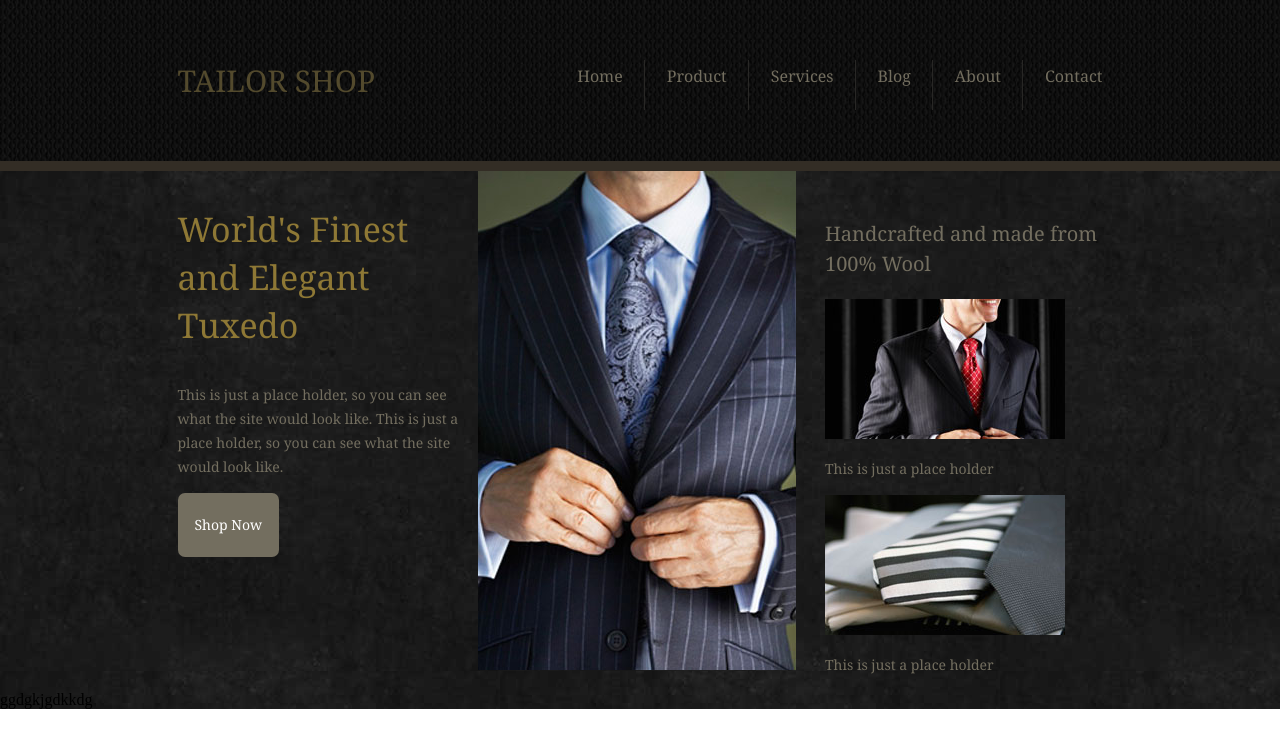
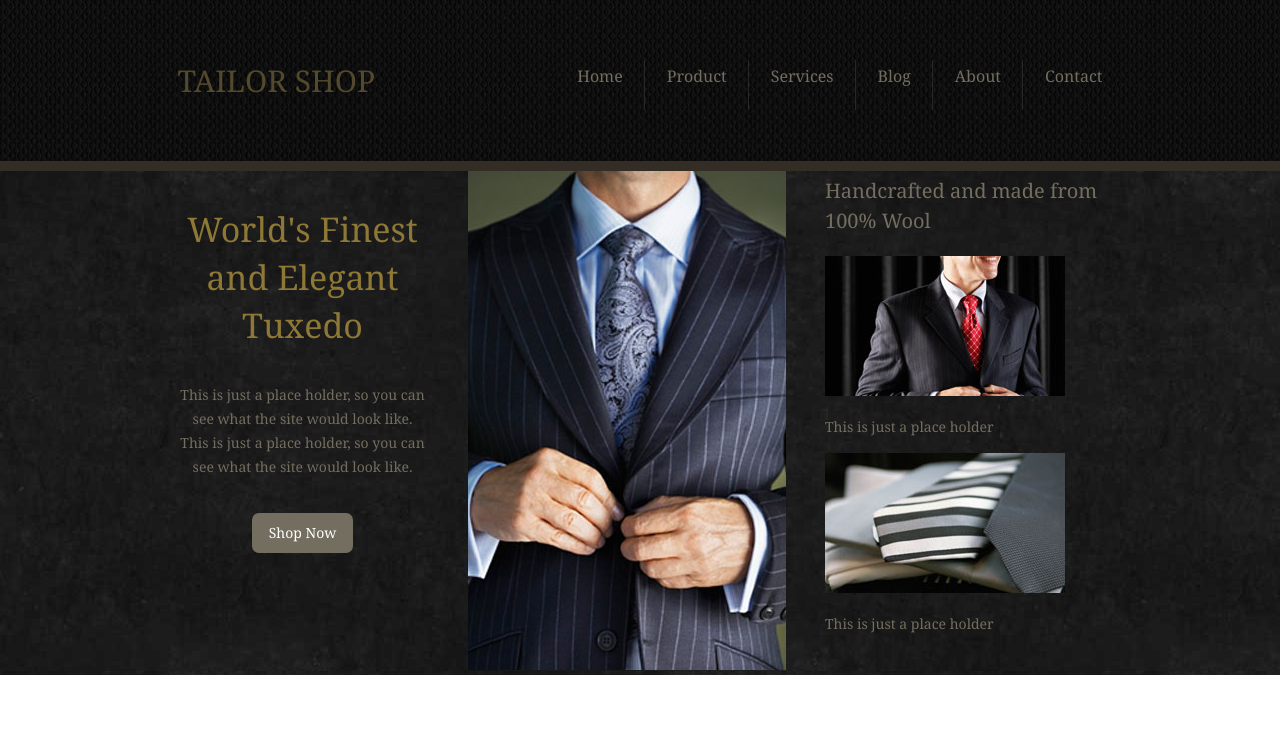
Before and after one commit to AnnVrt/tailor_shop, a plain HTML site: page index.html in a window 1280 px wide. Drawn offline with Linux system fonts and the light colour scheme.

Commit message:
fixed bugs

```diff
--- a/index.html
+++ b/index.html
@@ -23,15 +23,15 @@
             </section>
             <section class="header-section">
                 <div class="h-sect-box content-width">
-                    <div class="h-box-inline-block cxz">
+                    <div class="h-box-inline-block inline-block-left">
                         <div class="box-text-shop">
-                            <h3 class="text-title">World's Finest and Elegant Tuxedo</h3>
-                            <p class="text-desc">This is just a place holder, so you can see what the site would look like. This is just a place holder, so you can see what the site would look like.</p>
+                            <h3 class="text-title width-text">World's Finest and Elegant Tuxedo</h3>
+                            <p class="text-desc width-text">This is just a place holder, so you can see what the site would look like. This is just a place holder, so you can see what the site would look like.</p>
                             <button class="text-btn" type="button">Shop Now</button>
                         </div>
-                        <img class="" src="images/tuxedo1.jpg" alt="our product">
+                        <img class="img-product" src="images/tuxedo1.jpg" alt="our product">
                     </div><!--
-                    --><div class="h-box-inline-block cvb">
+                 --><div class="h-box-inline-block inline-block-right">
                         <p class="product-material-title">Handcrafted and made from 100% Wool </p>
                         <div class="box-prod-desc">
                             <img class="prod-desc-img" src="images/tuxedo2.jpg" alt="100% Wool">
@@ -43,10 +43,11 @@
                          </div>
                     </div>
                 </div>
-                ggdgkjgdkkdg
             </section>
+        </header>
+        <main class="main">
 
-        </header>
+        </main>
     </div>
 </body>
 </html>
--- a/style.css
+++ b/style.css
@@ -13,6 +13,7 @@ a {
 }
 .all-wrapper {
     background-color: #000;
+    font-family: Georgia;
 }
 .content-width {
     width: 925px;
@@ -30,19 +31,15 @@ a {
 .main-title {
     margin: 0px;
     color: #534a2d;
-    font-family: Georgia;
     font-size: 30px;
     font-weight: 400;
     text-transform: uppercase;
 }
 .nav-list {
     display: flex;
-
 }
 .nav-link {
-
     color: #736e5f;
-    font-family: Georgia;
     font-size: 16px;
     font-weight: 400;
     line-height: 33px;
@@ -69,7 +66,6 @@ a {
 .nav-link:active {
     color: #c9bb90;
     text-decoration: underline;
-
 }
 
 
@@ -77,58 +73,64 @@ a {
     border-top: 10px solid #332d25;
     background: url(images/bg-rock.jpg);
 }
-
 .h-box-inline-block {
     display: inline-block;
+    vertical-align: top;
 }
-.cxz {
+.inline-block-left {
     width: 70%;
 }
-.cvb {
+.inline-block-right {
     width: 30%;
 }
 .box-text-shop {
     float: left;
-    width: 300px;
+    width: 250px;
+    margin-right: 20px;
+    text-align: center;
+}
+.img-product {
+    margin-right: 10px;
+    margin-left: 20px;
 }
 .text-title {
     color: #8e7835;
-    font-family: Georgia;
     font-size: 34px;
     font-weight: 400;
     line-height: 48px;
 }
 .text-desc {
     color: #736e5f;
-    font-family: Georgia;
     font-size: 14px;
     font-weight: 400;
     line-height: 24px;
 }
 .text-btn {
-    padding: 8px 17px;
+    margin-top: 20px;
+    padding: 0px 17px;
     color: #ffffff;
     background-color: #736e5f;
     font-family: Georgia;
     font-size: 14px;
     font-weight: 400;
-    line-height: 48px;
+    line-height: 40px;
     border: 0px;
     border-radius: 7px;
 }
-
-
 .product-material-title {
+    margin-top: 5px;
     color: #736e5f;
-    font-family: Georgia;
     font-size: 20px;
     font-weight: 400;
     line-height: 30px;
 }
 .prod-desc {
     color: #736e5f;
-    font-family: Georgia;
     font-size: 14px;
     font-weight: 400;
     line-height: 24px;
 }
+
+/* HEADER END */
+
+/* MAIN START */
```
